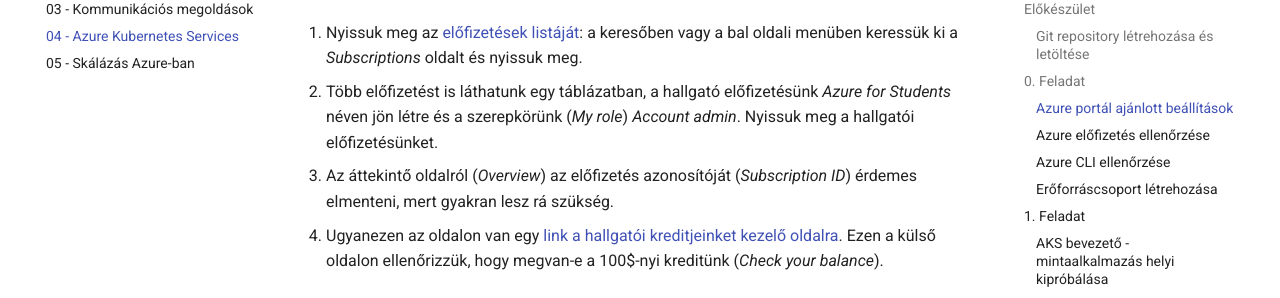
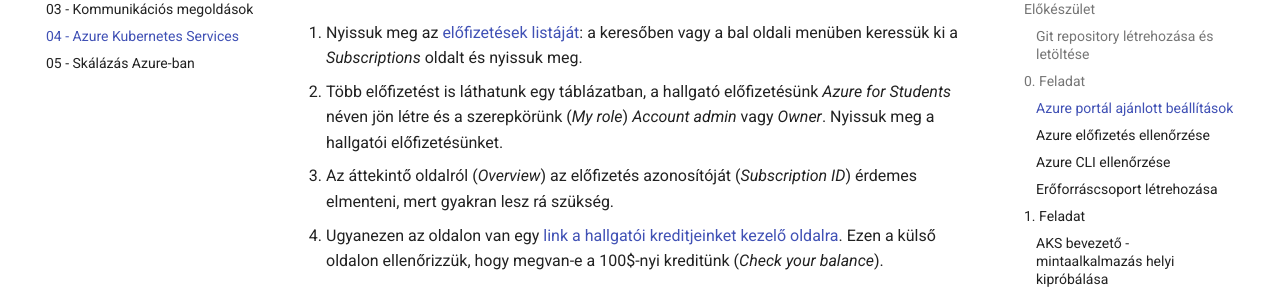
Before and after one commit to bmeviaumb11/skalazhato, an MkDocs documentation site: the page built from docs/homework/04-aks/index.md, in a window 1280 px wide and 900 px high, scrolled down 1622 px. Shown: the part 153-451 px from the top of the window. Built offline with MkDocs 1.6.1 and Material for MkDocs 9.7.7, drawn with Linux system fonts in a browser that asks for light colours; emoji names are drawn with the system emoji font; comment, search, counter and statistics services are not loaded.

Commit message:
account + owner

```diff
--- a/docs/homework/04-aks/index.md
+++ b/docs/homework/04-aks/index.md
@@ -53,7 +53,7 @@
 
 1. Nyissuk meg az [előfizetések listáját](https://learn.microsoft.com/en-us/azure/azure-portal/get-subscription-tenant-id#find-your-azure-subscription): a keresőben vagy a bal oldali menüben keressük ki a *Subscriptions* oldalt és nyissuk meg.
 
-2. Több előfizetést is láthatunk egy táblázatban, a hallgató előfizetésünk *Azure for Students* néven jön létre és a szerepkörünk (*My role*) *Account admin*. Nyissuk meg a hallgatói előfizetésünket.
+2. Több előfizetést is láthatunk egy táblázatban, a hallgató előfizetésünk *Azure for Students* néven jön létre és a szerepkörünk (*My role*) *Account admin* vagy *Owner*. Nyissuk meg a hallgatói előfizetésünket.
 
 3. Az áttekintő oldalról (*Overview*) az előfizetés azonosítóját (*Subscription ID*) érdemes elmenteni, mert gyakran lesz rá szükség.
 
```
